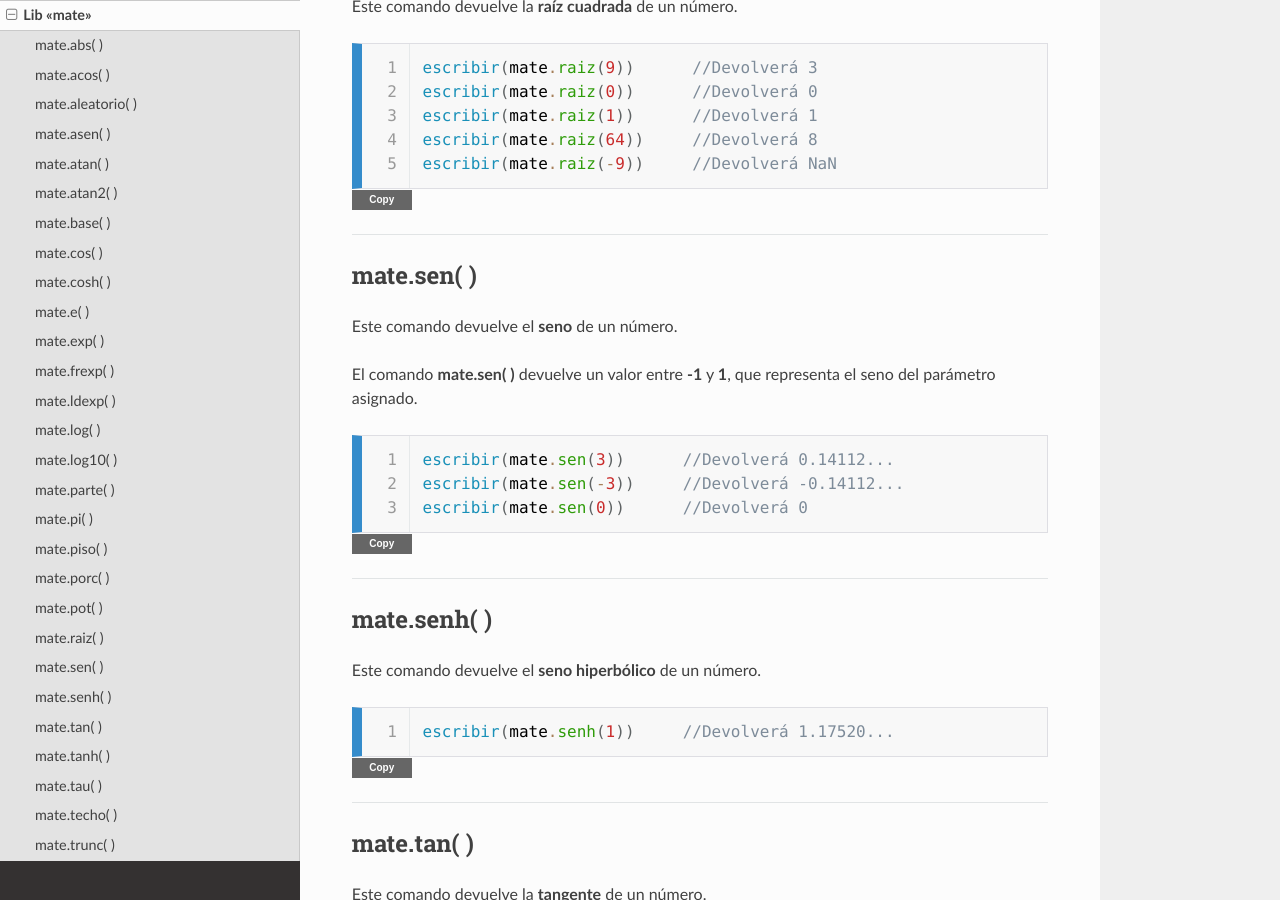
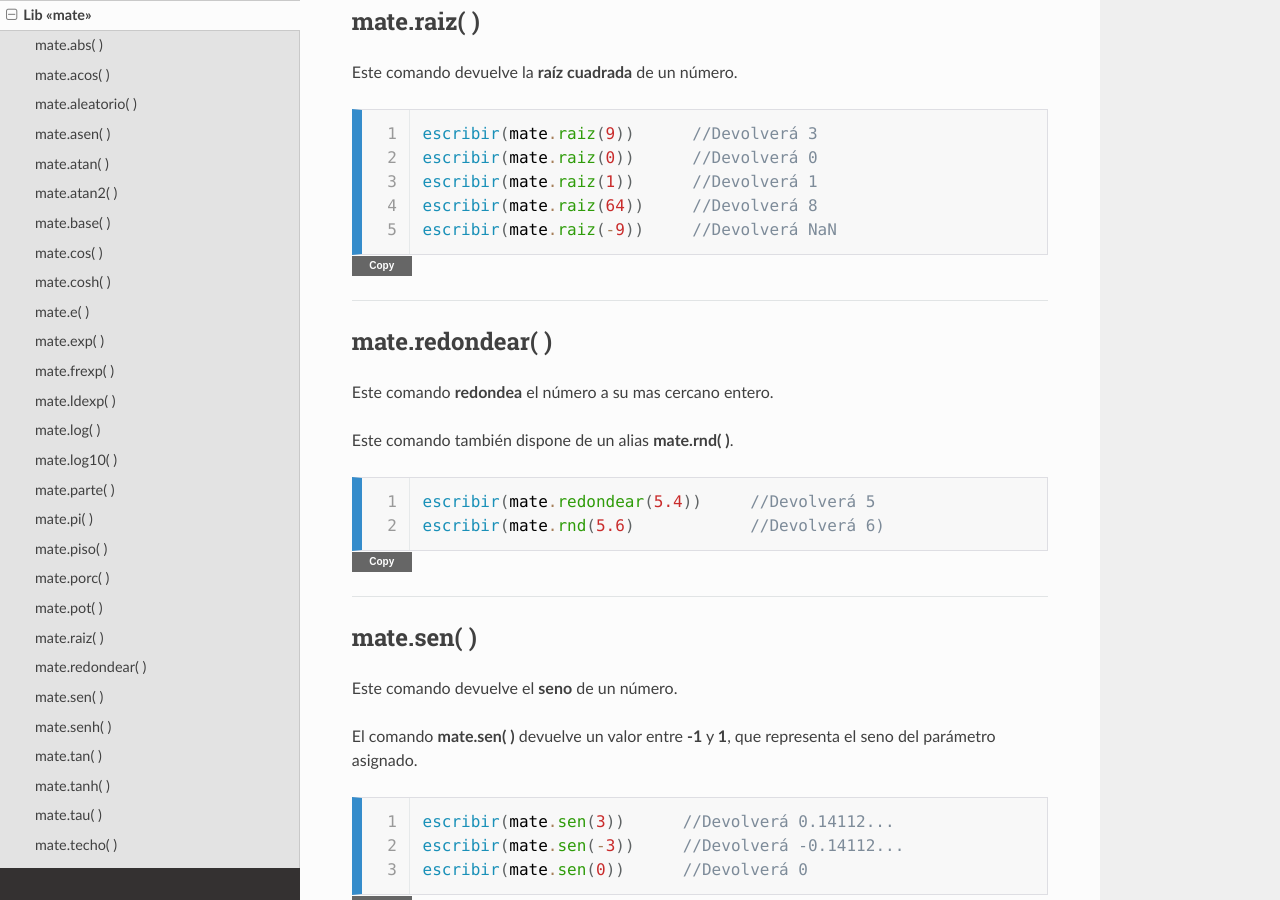
Before and after one commit to LatinoDocs/Manual-Latino, a Sphinx documentation site: the page built from docs/librerias/Matematica.rst, in a window 1280 px wide and 900 px high, scrolled down 8535 px. Built offline with Sphinx 7.4.7 and the Read the Docs theme 2.0.0, drawn with Linux system fonts in a browser that asks for light colours; comment, search, counter and statistics services are not loaded; some of the changed text lies outside the part shown.

Commit message:
Se ha agregado el comando **mate.redondear()** y su alias **mate.rnd()**

```diff
--- a/docs/Novedades.rst
+++ b/docs/Novedades.rst
@@ -41,6 +41,7 @@ Novedades
   * Se ha añadido el comando **mate.tau()**
   * Se ha añadido el comando **mate.e()**
   * Se ha añadido el comando **mate.trunc()**
+  * Se ha añadido el comando **mate.redondear()** y su alias **mate.rnd()**
   * Se ha añadido los comandos **mate.base()**, **mate.parte()** y **mate.porc()**
   * Se ha añadido el comando **archivo.anexar()**
   * Se ha añadido un alias al comando **archivo.eliminar()**, y su nuevo alias es **archivo.borrar()**
--- a/docs/librerias/Matematica.rst
+++ b/docs/librerias/Matematica.rst
@@ -59,6 +59,10 @@ La librería **mate** contiene las funciones de **matemáticas** en Latino.
 | pot\( \)       | 2          | Devuelve el valor de un número elevado a la potencia                          |
 +----------------+------------+-------------------------------------------------------------------------------+
 | raiz\( \)      | 1          | Devuelve la raíz cuadrada                                                     |
++----------------+------------+-------------------------------------------------------------------------------+
+| redondear\( \) | 1          | Devuelve el número redondeado                                                 |
++----------------+            |                                                                               |
+| rnd\( \)       |            |                                                                               |
 +----------------+------------+-------------------------------------------------------------------------------+
 | sen\( \)       | 1          | Devuelve el seno                                                              |
 +----------------+------------+-------------------------------------------------------------------------------+
@@ -405,6 +409,19 @@ Este comando devuelve la **raíz cuadrada** de un número.
 
 ----
 
+mate.redondear\( \)
+---------------------
+Este comando **redondea** el número a su mas cercano entero.
+
+Este comando también dispone de un alias **mate.rnd\( \)**.
+
+.. raw:: html
+
+   <pre><code class="language-latino line-numbers">escribir(mate.redondear(5.4))     //Devolverá 5
+   escribir(mate.rnd(5.6)            //Devolverá 6)</code></pre>
+
+----
+
 mate.sen\( \)
 --------------
 Este comando devuelve el **seno** de un número.
```
